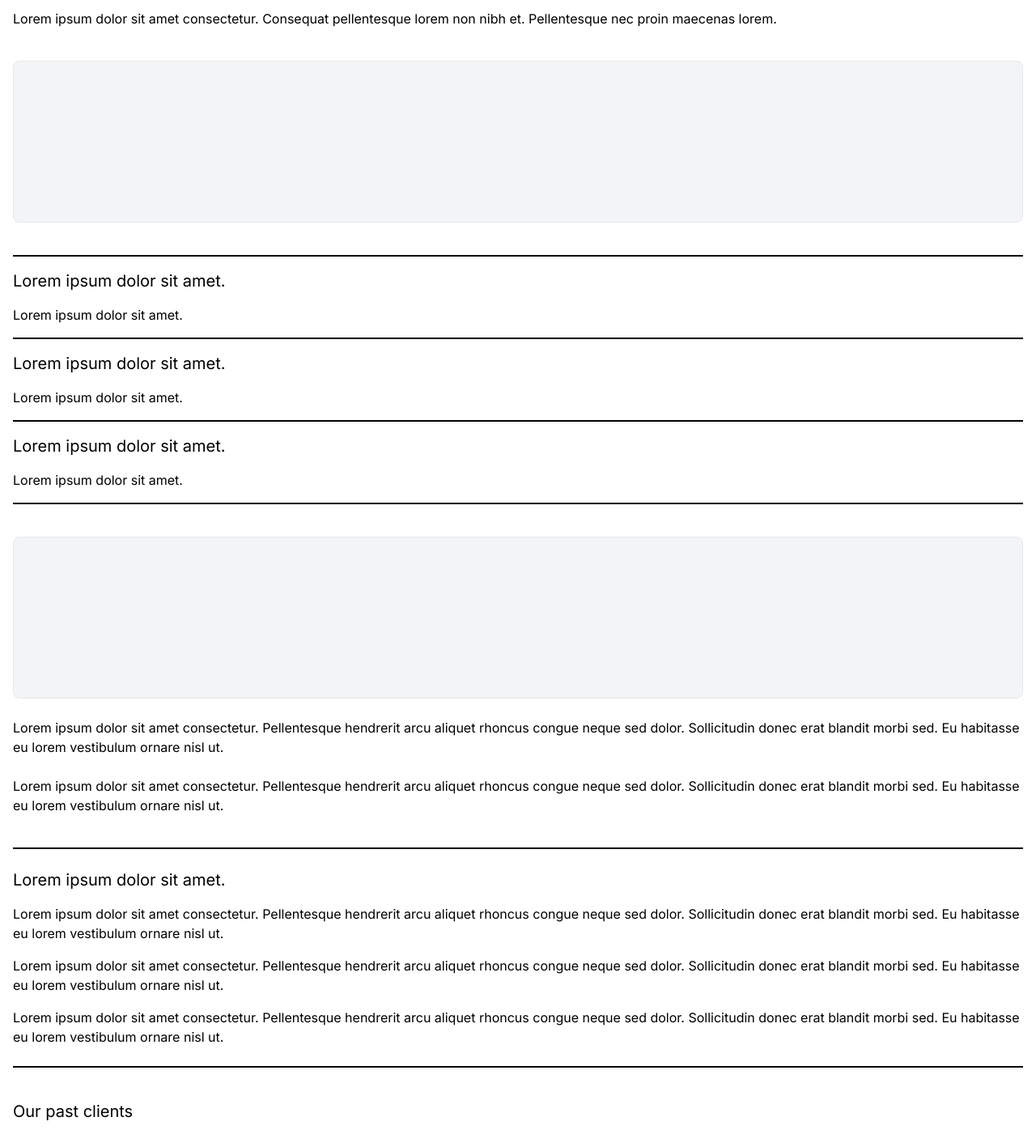
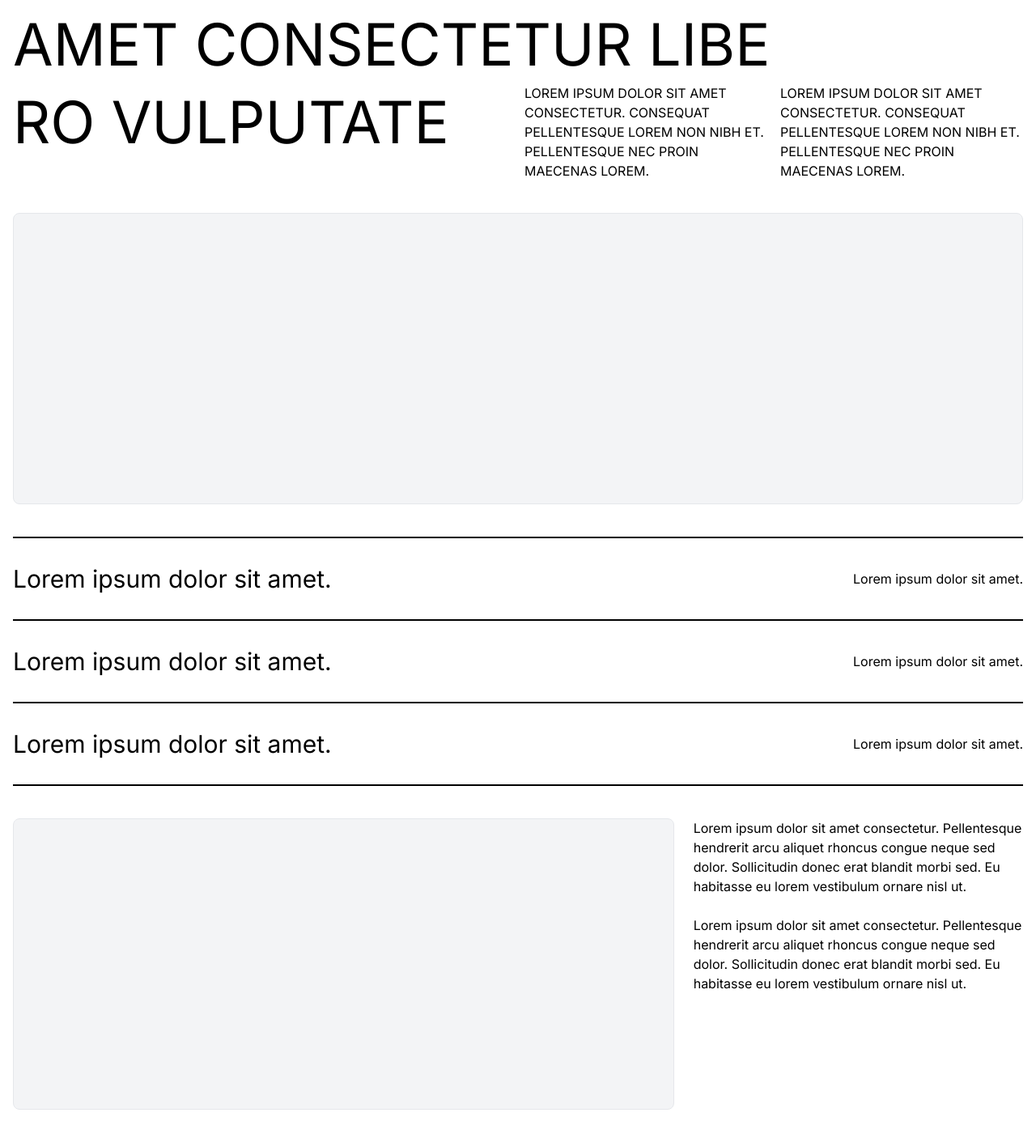
Before and after one commit to Asraful-code235/portfolio_v1, a Next.js app: page /about in a window 1280 px wide. Shown: the part 180-1581 px from the top of the page at 81% size. Built offline with nearby package versions, Linux system fonts and the light colour scheme.

Commit message:
Add about page for desktop

```diff
--- a/app/about/page.jsx
+++ b/app/about/page.jsx
@@ -1,12 +1,30 @@
 import PageContainer from "@/components/ui/PageContainer";
+import { cn } from "@/lib/utils";
 
 export default function AboutPage() {
   return (
     <PageContainer className="space-y-6 md:space-y-10 text-sm md:text-base">
       <header className="flex flex-col gap-6">
-        <h3 className="text-xl">
-          Lorem ipsum dolor sit, amet consectetur Libe ro vulputate
+        <h3 className="text-xl lg:text-7xl lg:leading-[96px] uppercase">
+          Lorem ipsum dolor sit,
+          <br />
+          amet consectetur Libe
+          <span className="lg:flex justify-between gap-4">
+            <span className="flex-1">ro vulputate</span>
+            <span className="hidden lg:flex flex-1 gap-4 text-base">
+              <span>
+                Lorem ipsum dolor sit amet consectetur. Consequat pellentesque
+                lorem non nibh et. Pellentesque nec proin maecenas lorem.
+              </span>
+              <span>
+                Lorem ipsum dolor sit amet consectetur. Consequat pellentesque
+                lorem non nibh et. Pellentesque nec proin maecenas lorem.
+              </span>
+            </span>
+          </span>
         </h3>
+
+        <div className="lg:hidden space-y-6">
           <p>
             Lorem ipsum dolor sit amet consectetur. Consequat pellentesque lorem
             non nibh et. Pellentesque nec proin maecenas lorem.
@@ -16,23 +34,27 @@ export default function AboutPage() {
             Lorem ipsum dolor sit amet consectetur. Consequat pellentesque lorem
             non nibh et. Pellentesque nec proin maecenas lorem.
           </p>
+        </div>
       </header>
 
-      <div className="h-[200px] bg-gray-100 rounded-lg border"></div>
+      <div className="h-[200px] md:h-[360px] bg-gray-100 rounded-lg border"></div>
 
       <section className="divide-y-2 divide-black border-y-2 border-black">
         {[...Array(3).keys()].map((item) => (
-          <div key={item} className="flex flex-col gap-4 py-4">
-            <h3 className="text-xl">Lorem ipsum dolor sit amet.</h3>
+          <div
+            key={item}
+            className="flex flex-col md:flex-row md:justify-between md:items-center gap-4 py-4 md:py-8"
+          >
+            <h3 className="text-xl md:text-3xl">Lorem ipsum dolor sit amet.</h3>
             <p>Lorem ipsum dolor sit amet.</p>
           </div>
         ))}
       </section>
 
-      <section className="flex flex-col gap-6">
-        <div className="h-[200px] bg-gray-100 rounded-lg border"></div>
+      <section className="flex flex-col md:flex-row gap-6">
+        <div className="md:flex-[2] h-[200px] md:h-[360px] bg-gray-100 rounded-lg border"></div>
 
-        <div className="space-y-6">
+        <div className="space-y-6 md:flex-1">
           <p>
             Lorem ipsum dolor sit amet consectetur. Pellentesque hendrerit arcu
             aliquet rhoncus congue neque sed dolor. Sollicitudin donec erat
@@ -46,11 +68,11 @@ export default function AboutPage() {
         </div>
       </section>
 
-      <section className="space-y-4 py-6 border-y-2 border-black">
-        <h3 className="text-xl">Lorem ipsum dolor sit amet.</h3>
-        <div className="space-y-4">
+      <section className="space-y-4 border-y-2 border-black md:border-y-0 py-6 md:py-0">
+        <h3 className="text-xl md:text-3xl">Lorem ipsum dolor sit amet.</h3>
+        <div className="flex flex-col md:flex-row gap-4 md:divide-x-2 md:divide-black md:border-y-2 border-black md:py-6">
           {[...Array(3).keys()].map((item) => (
-            <p key={item}>
+            <p key={item} className={item > 0 ? "md:pl-10" : ""}>
               Lorem ipsum dolor sit amet consectetur. Pellentesque hendrerit
               arcu aliquet rhoncus congue neque sed dolor. Sollicitudin donec
               erat blandit morbi sed. Eu habitasse eu lorem vestibulum ornare
@@ -61,12 +83,12 @@ export default function AboutPage() {
       </section>
 
       <section className="space-y-4">
-        <h3 className="text-xl">Our past clients </h3>
+        <h3 className="text-xl md:text-3xl">Our past clients </h3>
         <div className="flex gap-3 overflow-x-scroll scrollbar-hidden">
           {[...Array(8).keys()].map((item) => (
             <div
               key={item}
-              className="shrink-0 w-32 h-32 bg-gray-100 rounded-lg border"
+              className="shrink-0 w-32 md:w-40 h-32 md:h-40 bg-gray-100 rounded-lg border"
             ></div>
           ))}
         </div>
```
Lines whose indentation alone changed are shown as unchanged.
